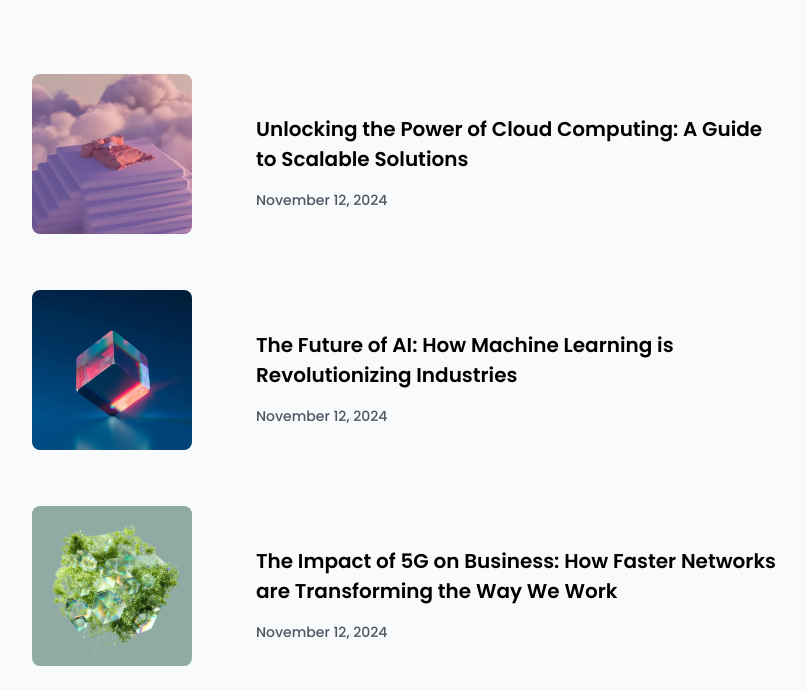
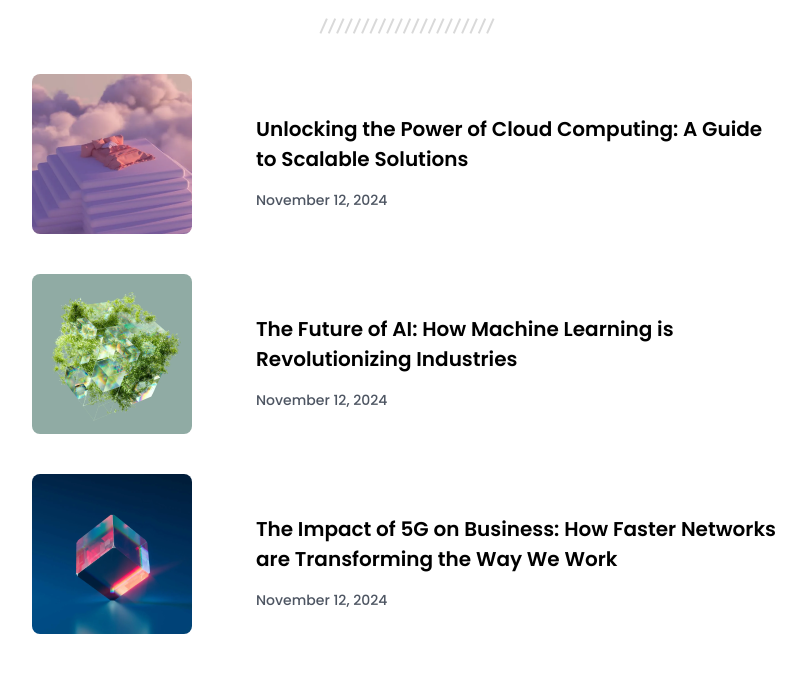
Before and after one commit to AlanChala12/front-end-proyectos, a plain HTML site: page simple-article-listing/index.html in a window 1280 px wide. Shown: the part 180-870 px from the top of the page, without its empty margins (233-1039 px from the left). After the commit the page ends 838 px from the top, so only its background shows below. Drawn offline with Linux system fonts and the light colour scheme.

Commit message:
Listado simple de articulos

```diff
--- a/simple-article-listing/index.html
+++ b/simple-article-listing/index.html
@@ -15,7 +15,7 @@
       </section>
 
         <section class="content">
-          <img src="./resources/photo_1.png" alt="">
+          <img src="./resources/photo_1.png" alt="Cloud computing">
           <div class="content-text">
             <p><span>Unlocking the Power of Cloud Computing:</span> A Guide to Scalable Solutions</p>
             <p class="date">November 12, 2024</p>
@@ -23,7 +23,7 @@
         </section>
 
         <section class="content">
-          <img src="./resources/photo_2.png" alt="">
+          <img src="./resources/photo_3.png" alt="Machine learning">
           <div class="content-text">
             <p><span>The Future of AI:</span> How Machine Learning is Revolutionizing Industries</p>
             <p class="date">November 12, 2024</p>
@@ -31,7 +31,7 @@
         </section>
 
         <section class="content">
-          <img src="./resources/photo_3.png" alt="">
+          <img src="./resources/photo_2.png" alt="5g business">
           <div class="content-text">
             <p><span>The Impact of 5G on Business:</span> How Faster Networks are Transforming the Way We Work</p>
             <p class="date">November 12, 2024</p>
--- a/simple-article-listing/styles.css
+++ b/simple-article-listing/styles.css
@@ -2,7 +2,7 @@
 
 :root {
     --style: "Poppins", serif;
-    --bg-color: #F8FAFC;
+    --bg-color: #ffffff;
 }
 
 * {
@@ -36,12 +36,13 @@ main {
     text-align: center;
     font-weight: 600;
     color: #000000;
+    padding: 2rem;
 }
 
 .text img {
     display: block;
     margin: 0 auto;
-    padding: 1.5rem;
+    max-width: 100%;
 }
 
 .content-text p {
@@ -66,7 +67,7 @@ main {
     max-width: 750px;
     align-items: center;
     justify-content: center;
-    margin-top: 1.5rem;
+    margin-top: .5rem;
 }
 
 
```
